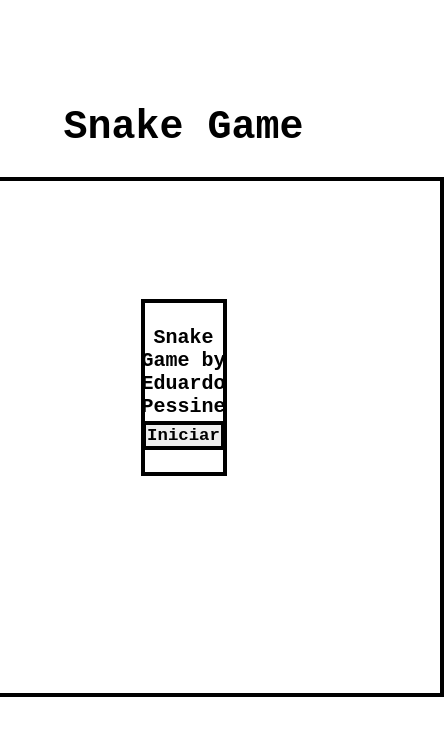
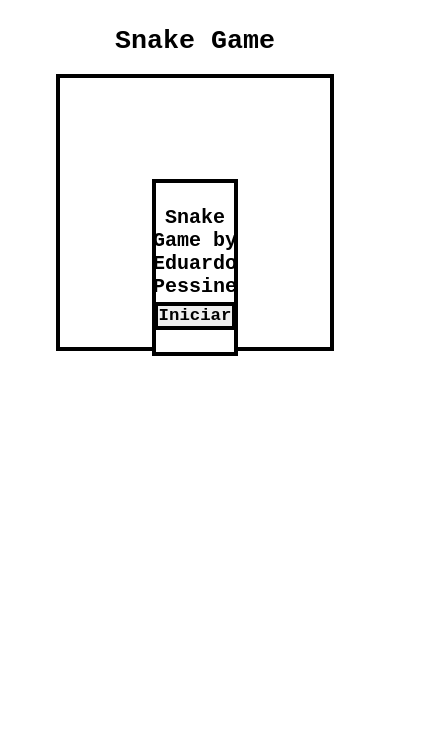
Before and after one commit to epessine/ex-snake, a plain HTML site: page index.html in a window 390 px wide. Shown: the whole page, 444 px wide, since content can reach past the window. Drawn offline with Linux system fonts and the light colour scheme.

Commit message:
adiciona responsividade

```diff
--- a/index.html
+++ b/index.html
@@ -8,6 +8,7 @@
     <script defer src="script.js"></script>
 </head>
 <body>
+    <div class="game-container">
         <h1>Snake Game</h1>
         <canvas id="snake" width="512" height="512"></canvas>
         <div class="popup">
@@ -18,5 +19,6 @@
             <span>Snake Game by Eduardo Pessine</span>
             <button class="restart" onclick="reiniciar()">Iniciar</button>
         </div>
+    </div>
 </body>
 </html>
--- a/style.css
+++ b/style.css
@@ -1,25 +1,33 @@
 body {
+    display: flex;
+    align-content: center;
+    justify-content: center;
+}
+
+.game-container {
     height: 90vh;
-    width: 90vw;
+    width: 60vw;
     display: flex;
     align-items: center;
+    flex-direction: column;
     justify-content: center;
-    flex-direction: column;
 }
+
 
 h1 {
     font-family: 'Courier New', Courier, monospace;
-    font-size: 30pt;
+    font-size: 20pt;
     font-weight: bold;
 }
 
 canvas {
     border: 4px solid black;
+    width: 50%;
 }
 
 .popup {
     z-index: 3;
-    position: absolute;
+    position: relative;
     left: center;
     top: center;
     font-family: 'Courier New', Courier, monospace;
@@ -71,3 +79,24 @@ canvas {
     color: white;
     background-color: black;
 }
+
+
+@media only screen and (orientation: landscape) {
+    .game-container {
+        height: 80%;
+        width: 50%;
+    }
+    canvas {
+        width: 80%;
+    }
+}
+
+@media only screen and (orientation: portrait) {
+    .game-container {
+        height: 60%;
+        width: 90%;
+    }
+    canvas {
+        width: 80%;
+    }
+}
```
Lines whose indentation alone changed are shown as unchanged.
